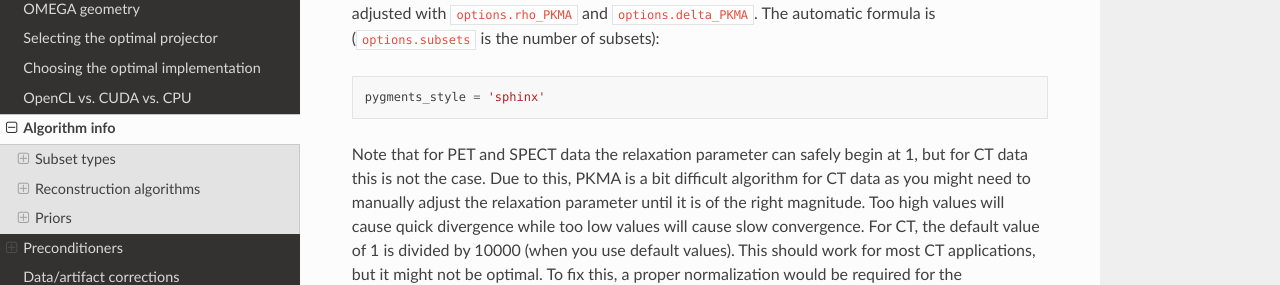
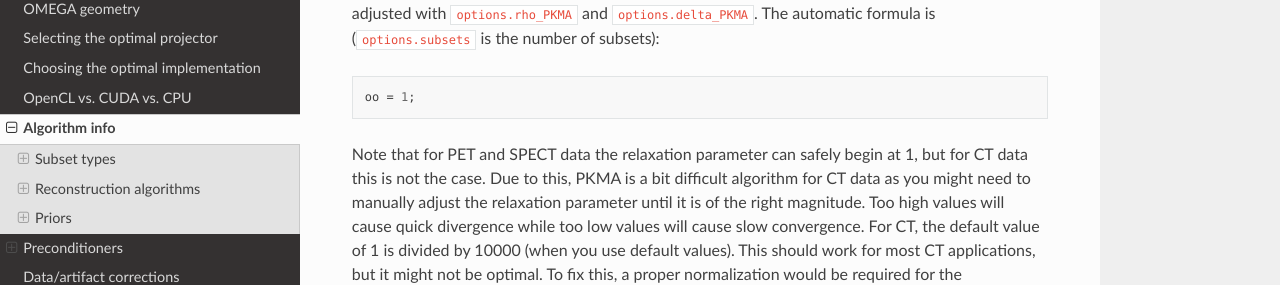
Before and after one commit to villekf/OMEGA-doc, a Sphinx documentation site: the page built from docs/source/algorithms.rst, in a window 1280 px wide and 900 px high, scrolled down 9731 px. Shown: the part 170-455 px from the top of the window. Built offline with Sphinx 7.4.7 and the Read the Docs theme 3.1.0, drawn with Linux system fonts in a browser that asks for light colours.

Commit message:
Update algorithms.rst

```diff
--- a/docs/source/algorithms.rst
+++ b/docs/source/algorithms.rst
@@ -294,9 +294,9 @@ If the values are computed automatically, these values can be adjusted with ``op
 	end
 
 
-.. code-block:: python
+.. code-block:: matlab
 
-    pygments_style = 'sphinx'
+    oo = 1;
 
 Note that for PET and SPECT data the relaxation parameter can safely begin at 1, but for CT data this is not the case. Due to this, PKMA is a bit difficult algorithm for CT data as you might need to manually adjust the relaxation parameter
 until it is of the right magnitude. Too high values will cause quick divergence while too low values will cause slow convergence. For CT, the default value of 1 is divided by 10000 (when you use default values). This should work for
```
